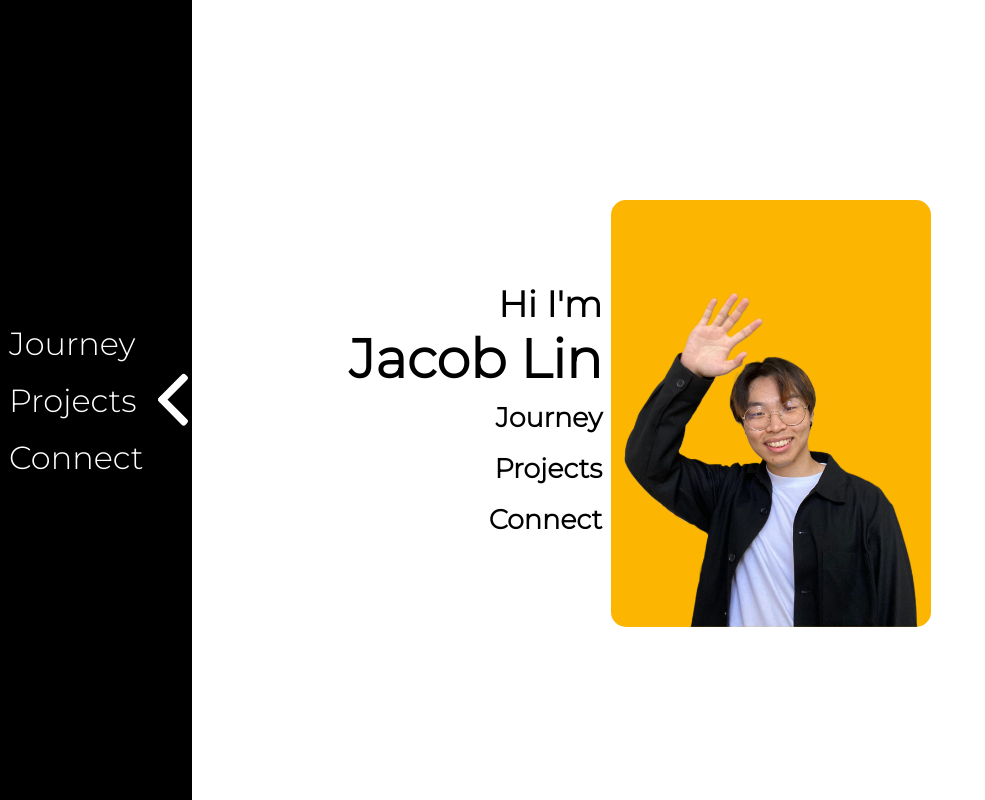
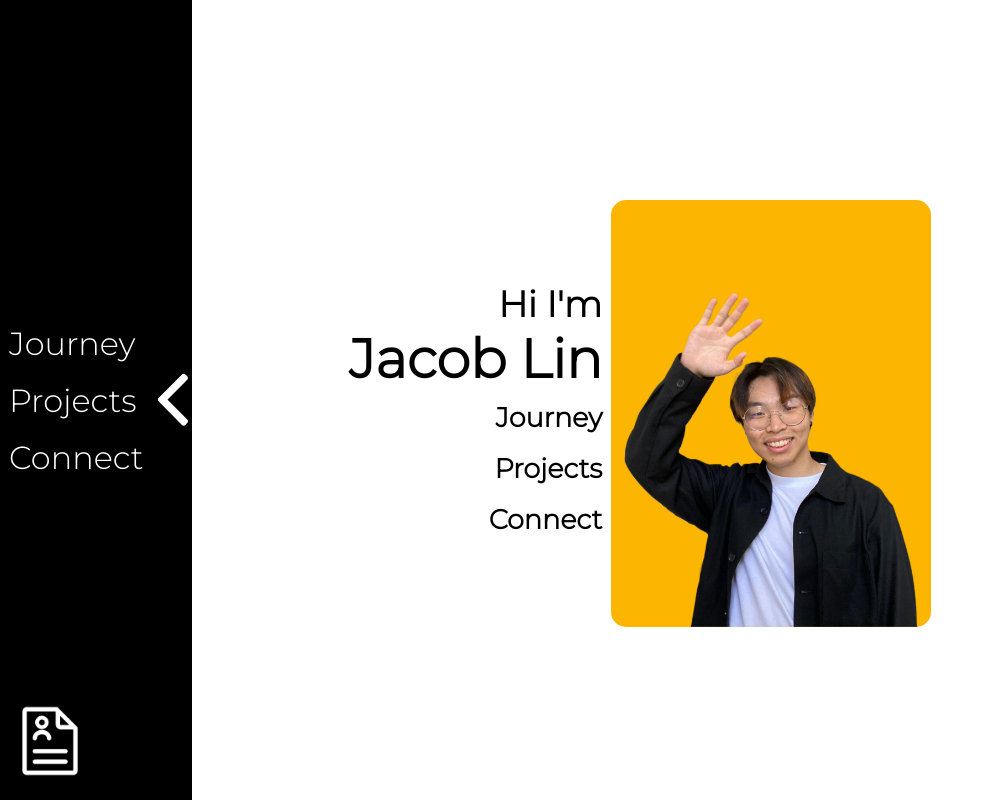
Before and after one commit to Dududungha/jacob-lin-2, a Next.js app: page / in a window 1280 px wide. Shown: the top 800 px of the page, without its empty margins (0-985 px from the left). Built offline with nearby package versions, Linux system fonts and the light colour scheme.

Commit message:
added resume download

```diff
--- a/components/intro.tsx
+++ b/components/intro.tsx
@@ -2,11 +2,13 @@
 
 import { useState } from 'react';
 import Image from 'next/image';
-import styles from '../styles/Intro.module.css';
+
 import main from '../public/images/main.jpg';
 import journey from '../public/images/journey.jpg';
 import projects from '../public/images/projects.jpg';
 import connect from '../public/images/connect.jpg';
+
+import styles from '../styles/Intro.module.css';
 
 export default function Intro() {
     const [coverImg, setCoverImg] = useState(main);
--- a/components/sidebar.tsx
+++ b/components/sidebar.tsx
@@ -1,5 +1,8 @@
 import Image from 'next/image';
+
 import arrow from '../public/images/arrow.svg';
+import resume from '../public/images/resume.png';
+
 import styles from '../styles/Sidebar.module.css';
 
 export default function Sidebar() {
@@ -11,6 +14,7 @@ export default function Sidebar() {
                 <p className={styles.sidebarRoute}><a href="/#connect">Connect</a></p>
             </div>
             <Image className={styles.sidebarArrow} src={arrow} alt=''/>
+            <a className={styles.sidebarResume} href="/text/Jacob_Lin_Resume_Web.pdf" download><Image className={styles.sidebarResume} src={resume} alt=''/></a>
         </div>
     )
 }
--- a/styles/Sidebar.module.css
+++ b/styles/Sidebar.module.css
@@ -47,3 +47,10 @@
 .sidebarContainer:hover > .sidebarArrow {
     transform: rotate(-180deg);
 }
+
+.sidebarResume {
+    position: absolute;
+    height: 100px;
+    width: auto;
+    bottom: 1%;
+}
```
Also changed, not shown: public/images/resume.png (added), 1 other file (tests, documents, lock files or other folders).
